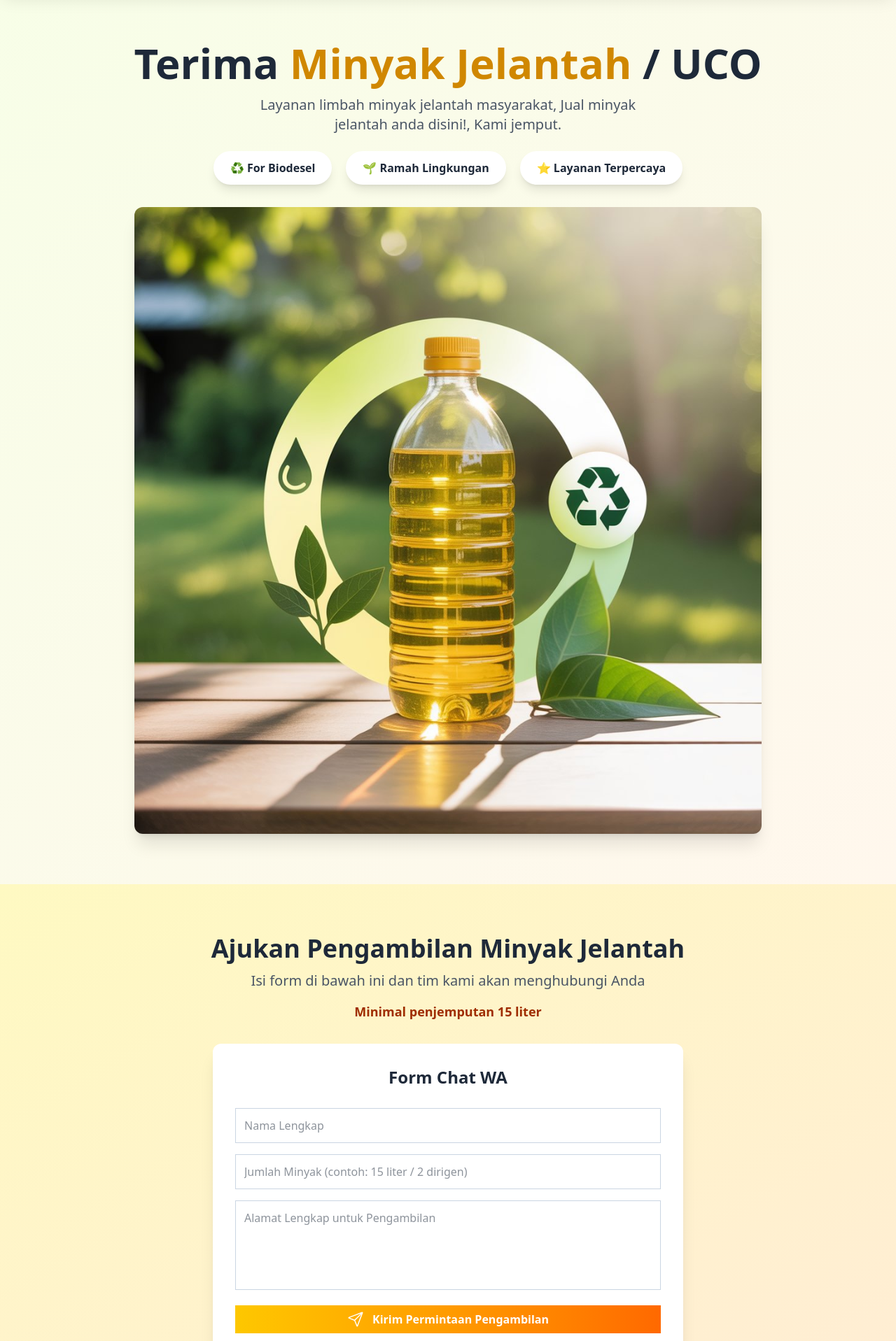
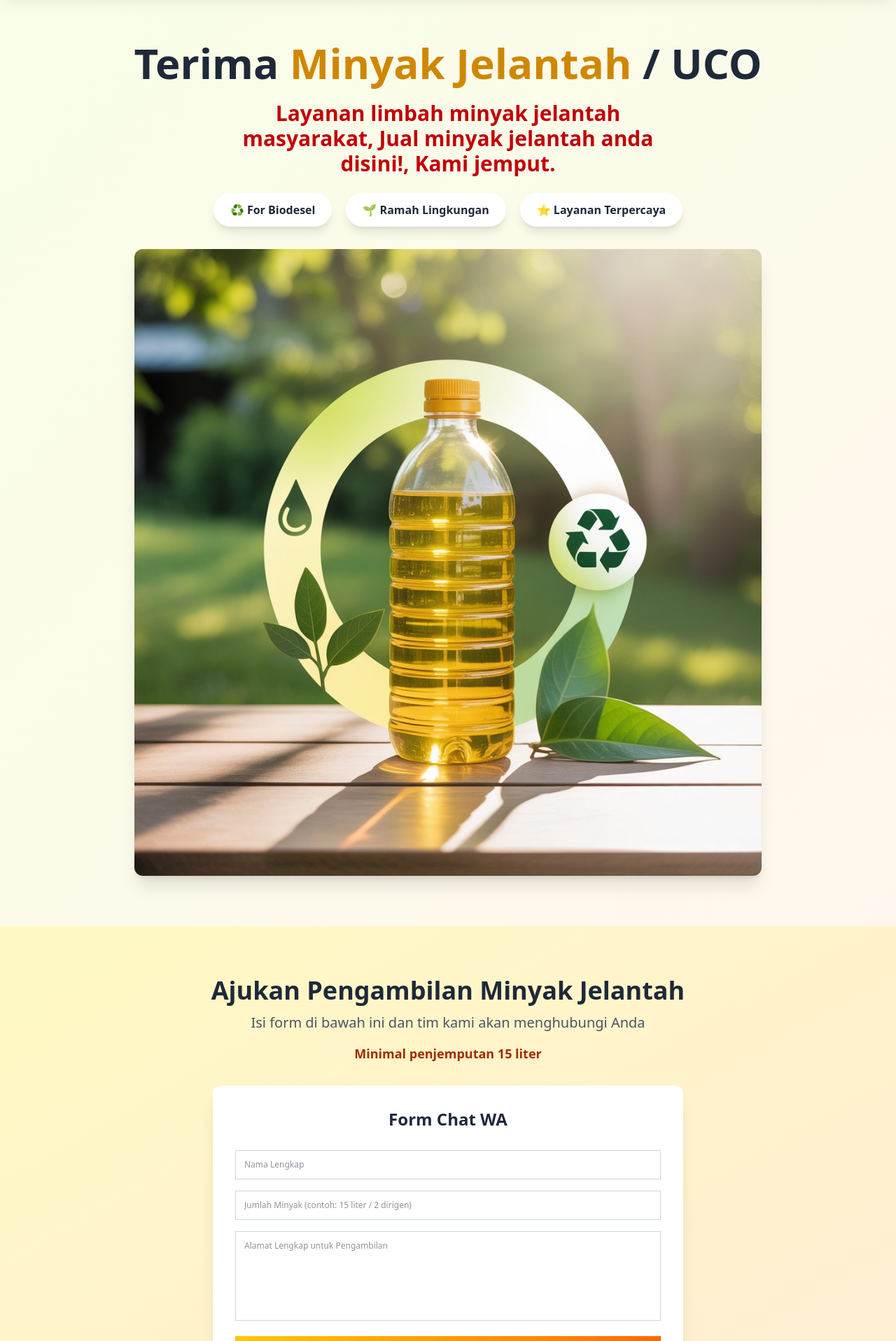
Before and after one commit to Wahyunianti/MinyakSecond, a React (Vite) app: page / in a window 1280 px wide. Shown: the part 100-2017 px from the top of the page at 70% size. Built offline with nearby package versions, Linux system fonts and the light colour scheme; a web font is replaced by a local one.

Commit message:
FIX : data

```diff
--- a/src/App.tsx
+++ b/src/App.tsx
@@ -211,10 +211,10 @@ export default function App() {
       {/* Hero */}
       <Section id="home">
         <div className="pt-40 pb-18 bg-gradient-to-br  from-lime-50 to-orange-50 text-center px-6">
-          <h2 className="text-3xl md:text-6xl font-bold mb-4">
+          <h2 className="text-3xl md:text-6xl font-bold mb-6">
             Terima <span className="text-yellow-600">Minyak Jelantah</span> / UCO
           </h2>
-          <p className="text-gray-600 text-xl mb-6 md:w-1/2 mx-auto">
+          <p className="text-red-700 text-3xl font-bold mb-6 md:w-1/2 mx-auto">
             Layanan limbah minyak jelantah masyarakat, Jual minyak jelantah anda disini!, Kami jemput.
           </p>
           <div className="flex justify-center flex-col md:flex-row mb-8 gap-5 flex-wrap">
@@ -247,7 +247,7 @@ export default function App() {
               onChange={handleChange}
               required
               placeholder="Nama Lengkap"
-              className="w-full border border-slate-300 p-3 focus:outline-none focus:ring-2 focus:ring-yellow-400"
+              className="w-full border text-xs border-slate-300 p-3 focus:outline-none focus:ring-2 focus:ring-yellow-400"
             />
             <input
               type="text"
@@ -257,7 +257,7 @@ export default function App() {
               required
 
               placeholder="Jumlah Minyak (contoh: 15 liter / 2 dirigen)"
-              className="w-full border border-slate-300 p-3 focus:outline-none focus:ring-2 focus:ring-yellow-400"
+              className="w-full border text-xs border-slate-300 p-3 focus:outline-none focus:ring-2 focus:ring-yellow-400"
             />
             <textarea
               name="address"
@@ -265,7 +265,7 @@ export default function App() {
               onChange={handleChange}
               required
               placeholder="Alamat Lengkap untuk Pengambilan"
-              className="w-full h-32 border border-slate-300 p-3 resize-none focus:outline-none focus:ring-2 focus:ring-yellow-400"
+              className="w-full h-32 border text-xs border-slate-300 p-3 resize-none focus:outline-none focus:ring-2 focus:ring-yellow-400"
             ></textarea>
             <button
               type="submit"
```
